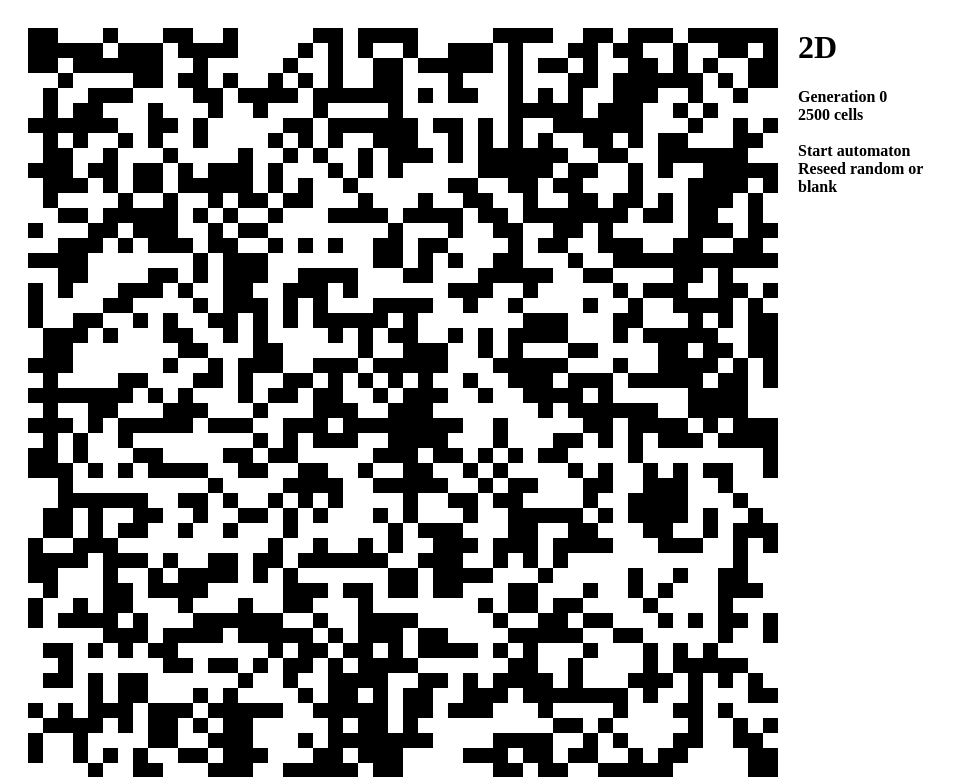
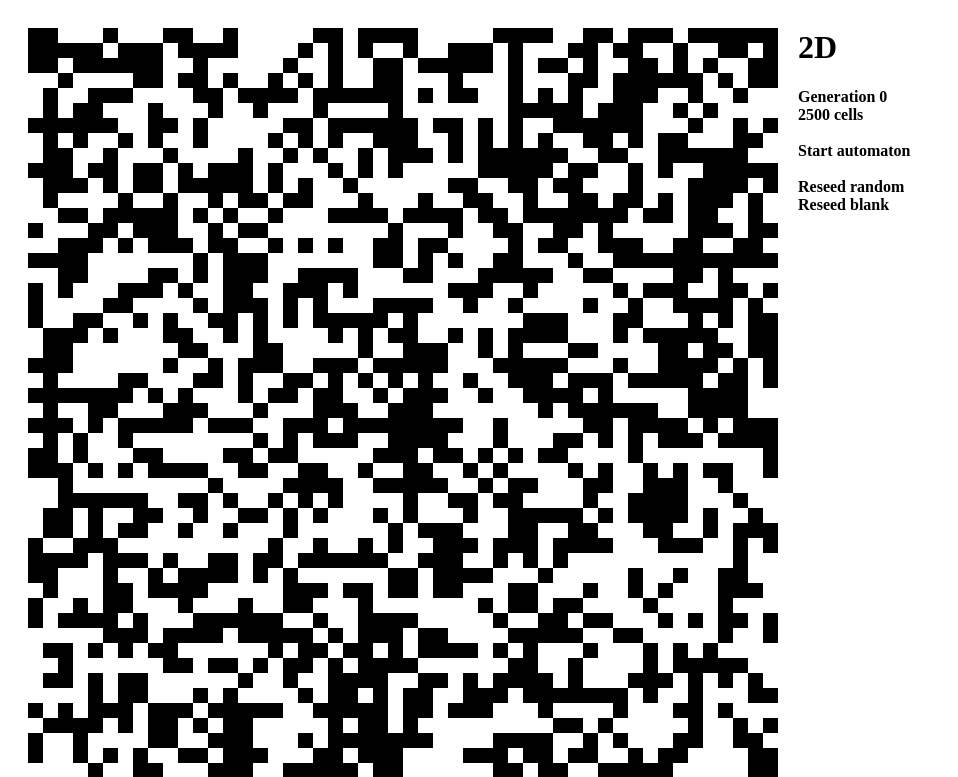
Before and after one commit to majuscule/cellular-automaton, a PHP site: page / in a window 1280 px wide. Shown: the top 777 px of the page, without its empty margins (0-958 px from the left). Run offline with PHP 8.4, Linux system fonts and the light colour scheme.

Commit message:
reformat 2d reseed buttons for clarity

```diff
--- a/index.php
+++ b/index.php
@@ -16,10 +16,9 @@
         <span class='label'>2500 cells</span>
         <br><br>
         <span id='start-automaton' class='control'>Start automaton</span>
-        <span id='stop-automaton' class='control'>Stop automaton</span><br>
-        <span class='label'>
-          Reseed <span id='reseed-automaton' class='control'>random</span>
-          or <span id='custom-seed-automaton' class='control'>blank</span>
+        <span id='stop-automaton' class='control'>Stop automaton</span><br><br>
+          <span id='reseed-automaton' class='control'>Reseed random</span><br>
+          <span id='custom-seed-automaton' class='control'>Reseed blank</span>
         </span>
       </div>
     </div>
```
